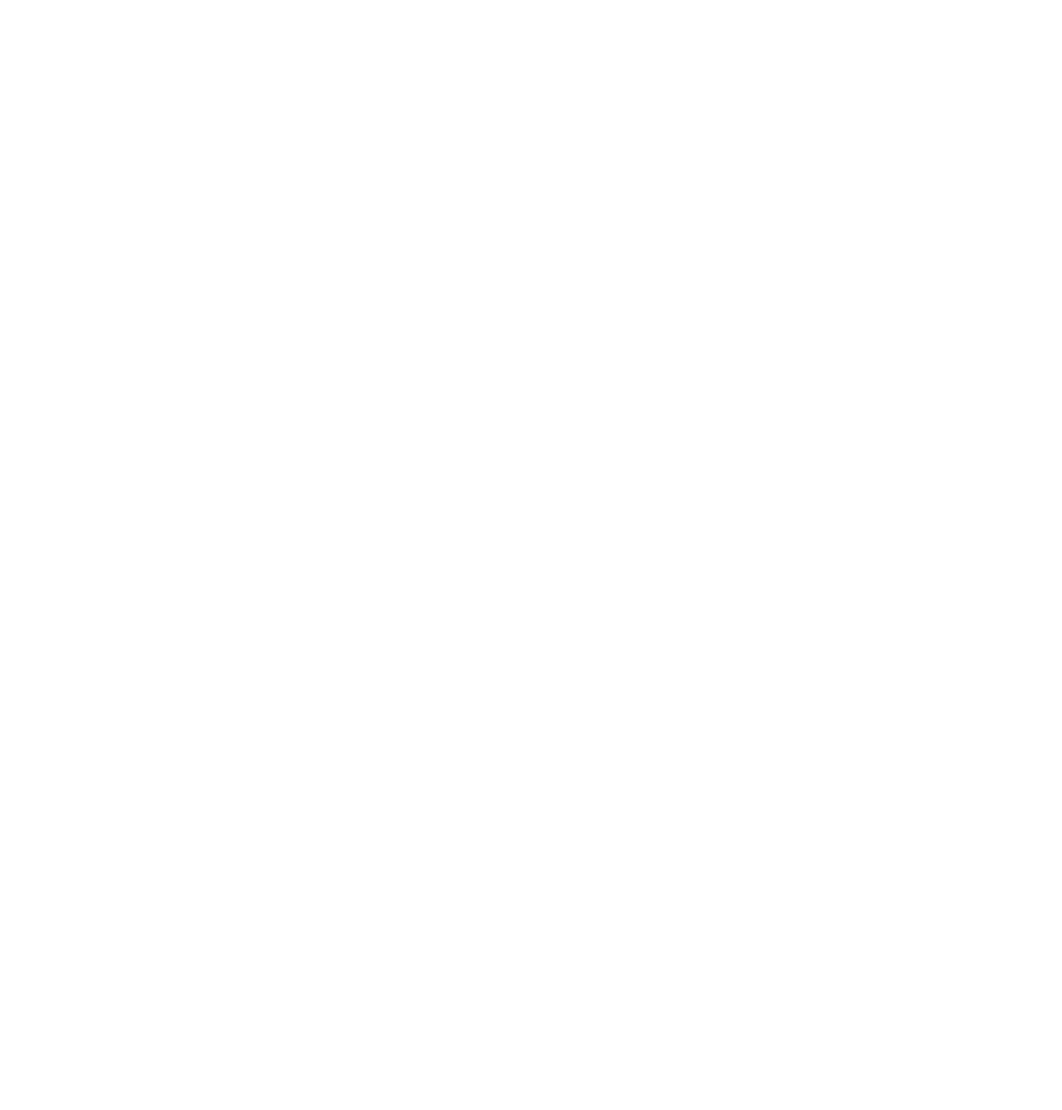
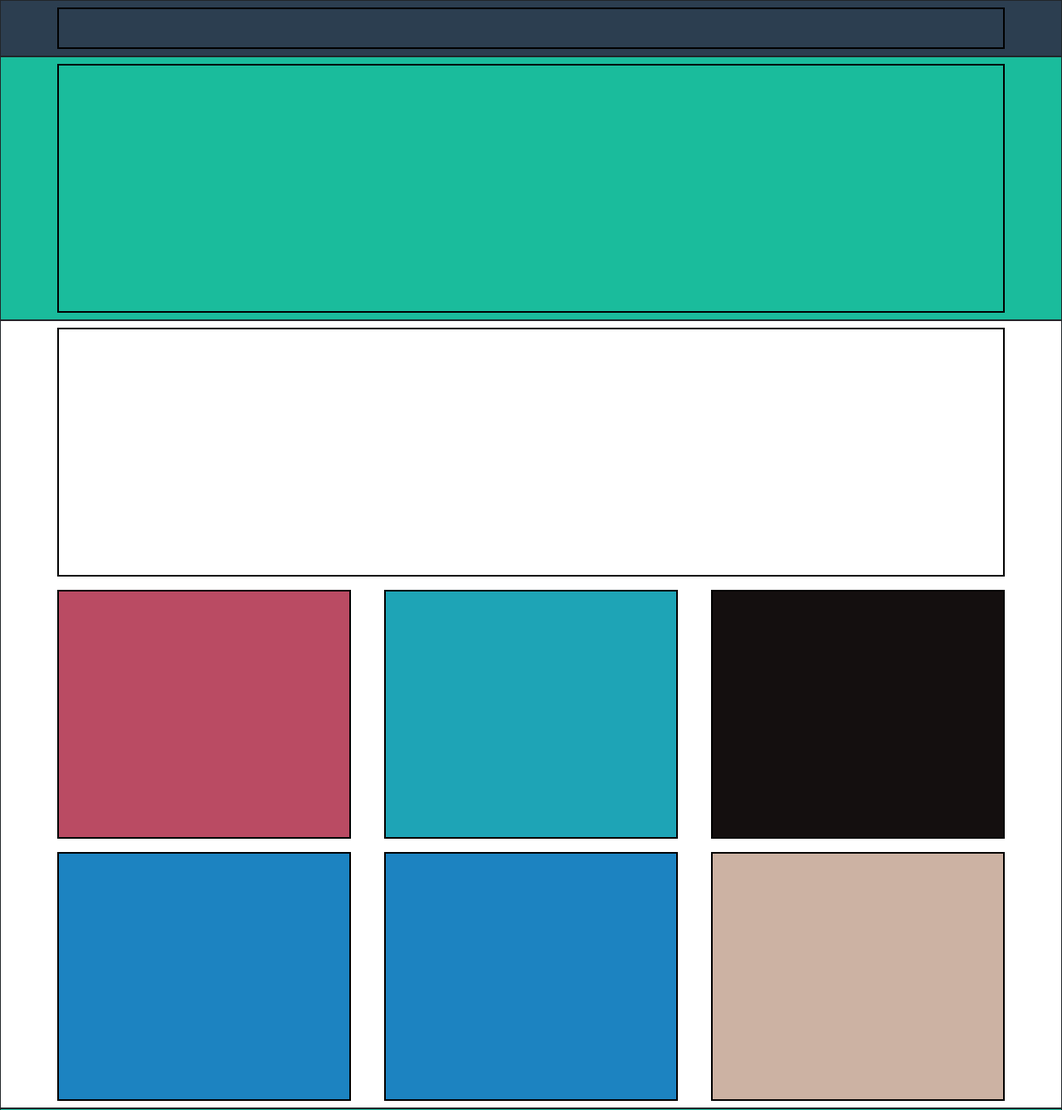
Before and after one commit to Fabio9494/html-css-bootstrap-freelancer, a plain HTML site: page index.html in a window 1280 px wide. Shown: the top 1338 px of the page at 83% size. Before the commit the page ends 800 px from the top, so only its background shows below. Drawn offline with nearby package versions, Linux system fonts and the light colour scheme.

Commit message:
created colored blocks

```diff
--- a/css/style.css
+++ b/css/style.css
@@ -3,3 +3,67 @@
     margin: 0 auto;
     box-sizing: border-box;
 }
+
+.content-header{
+    height: 50px;
+    background-color: #2C3E50;
+    border: 2px black solid;
+}
+
+.content{
+    height: 300px;
+    border: 2px black solid;
+}
+
+.bordpo{
+    border: solid 5px red;
+}
+
+.content-footer{
+    height: 200px;
+    border: 2px black solid;
+}
+
+.bg-2C3E50{
+    background-color: #2C3E50;
+}
+
+.bg-1ABC9C{
+    background-color: #1ABC9C;
+}
+
+.bg-white{
+    background-color: white;
+}
+
+.bg-BA4B63{
+    background-color: #BA4B63;
+}
+
+.bg-1EA4B6{
+    background-color: #1EA4B6;
+}
+
+.bg-140F0F{
+    background-color: #140F0F;
+}
+
+.bg-1C83C1{
+    background-color: #1C83C1;
+}
+
+.bg-1C83C1{
+    background-color: #1C83C1;
+}
+
+.bg-CCB2A3{
+    background-color: #CCB2A3;
+}
+
+.bg-3A546D{
+    background-color: #3A546D;
+}
+
+.bg-2C3E50{
+    background-color:#2C3E50;
+}
--- a/index.html
+++ b/index.html
@@ -3,9 +3,98 @@
 <head>
     <meta charset="UTF-8">
     <meta name="viewport" content="width=device-width, initial-scale=1.0">
-    <title>Document</title>
+    <link rel="stylesheet" href="./css/style.css">
+    <link href="https://cdn.jsdelivr.net/npm/bootstrap@5.3.2/dist/css/bootstrap.min.css" rel="stylesheet" integrity="sha384-T3c6CoIi6uLrA9TneNEoa7RxnatzjcDSCmG1MXxSR1GAsXEV/Dwwykc2MPK8M2HN" crossorigin="anonymous">
+    <title>bootstrap</title>
 </head>
 <body>
+    <!-- header -->
+    <header>
+        <div class="container-fluid">
+            <div class="row border border-dark px-5 bg-2C3E50">
+                <div class="col-12">
+                    <div class="content-header m-2"></div>
+                </div>
+            </div>
+        </div>
+    </header>
+    <!-- main -->
+    <main>
+        <div class="container-fluid">
+            <div class="row border border-dark px-5 bg-1ABC9C">
+                <div class="col-12">
+                    <div class="content m-2 bg-1ABC9C"></div>
+                </div>
+            </div>
 
+            <div class="row border border-dark px-5">
+                <div class="col-12">
+                  <div class="content m-2 bg-white"></div>
+                </div>
+                <div class="col-12 col-md-6 col-lg-4 ">
+                  <div class="content m-2 bg-BA4B63"></div>
+                </div>
+                <div class="col-12 col-md-6 col-lg-4 ">
+                  <div class="content m-2 bg-1EA4B6"></div>
+                </div>
+                <div class="col-12 col-md-6 col-lg-4 ">
+                  <div class="content m-2 bg-140F0F"></div>
+                </div>
+                <div class="col-12 col-md-6 col-lg-4 ">
+                  <div class="content m-2 bg-1C83C1"></div>
+                </div>
+                <div class="col-12 col-md-6 col-lg-4 ">
+                  <div class="content m-2 bg-1C83C1"></div>
+                </div>
+                <div class="col-12 col-md-6 col-lg-4 ">
+                  <div class="content m-2 bg-CCB2A3"></div>
+                </div>
+            </div>
+
+            <div class="row border border-dark px-5 bg-1ABC9C">
+                <div class="col-12">
+                    <div class="content m-2 bg-1ABC9C"></div>
+                </div>
+                <div class="col-12 col-sm-6">
+                    <div class="content m-2 bg-1ABC9C"></div>
+                </div>
+                <div class="col-12 col-sm-6">
+                    <div class="content m-2 bg-1ABC9C"></div>
+                </div>
+                <div class="col-12">
+                    <div class="content m-2 bg-1ABC9C"></div>
+                </div>
+            </div>
+
+            <div class="row border border-dark px-5">
+                <div class="col-12">
+                    <div class="content m-2 bg-white"></div>
+                </div>
+            </div>
+
+        </div>
+    </main>
+
+    <!-- footer -->
+    <footer>
+        <div class="container-fluid border">
+            <div class="row border border-dark px-5 bg-3A546D">
+                <div class="col-12 col-sm-4 ">
+                    <div class="content-footer m-2 bg-3A546D"></div>
+                </div>
+                <div class="col-12 col-sm-4">
+                    <div class="content-footer m-2 bg-3A546D"></div>
+                </div>
+                <div class="col-12 col-sm-4">
+                    <div class="content-footer m-2 bg-3A546D"></div>
+                </div>
+            </div>
+            <div class="row border border-dark px-5 bg-2C3E50">
+                <div class="col-12">
+                    <div class="content-footer m-2 bg-2C3E50"></div>
+                </div>
+            </div>
+        </div>
+    </footer>
 </body>
 </html>
```
